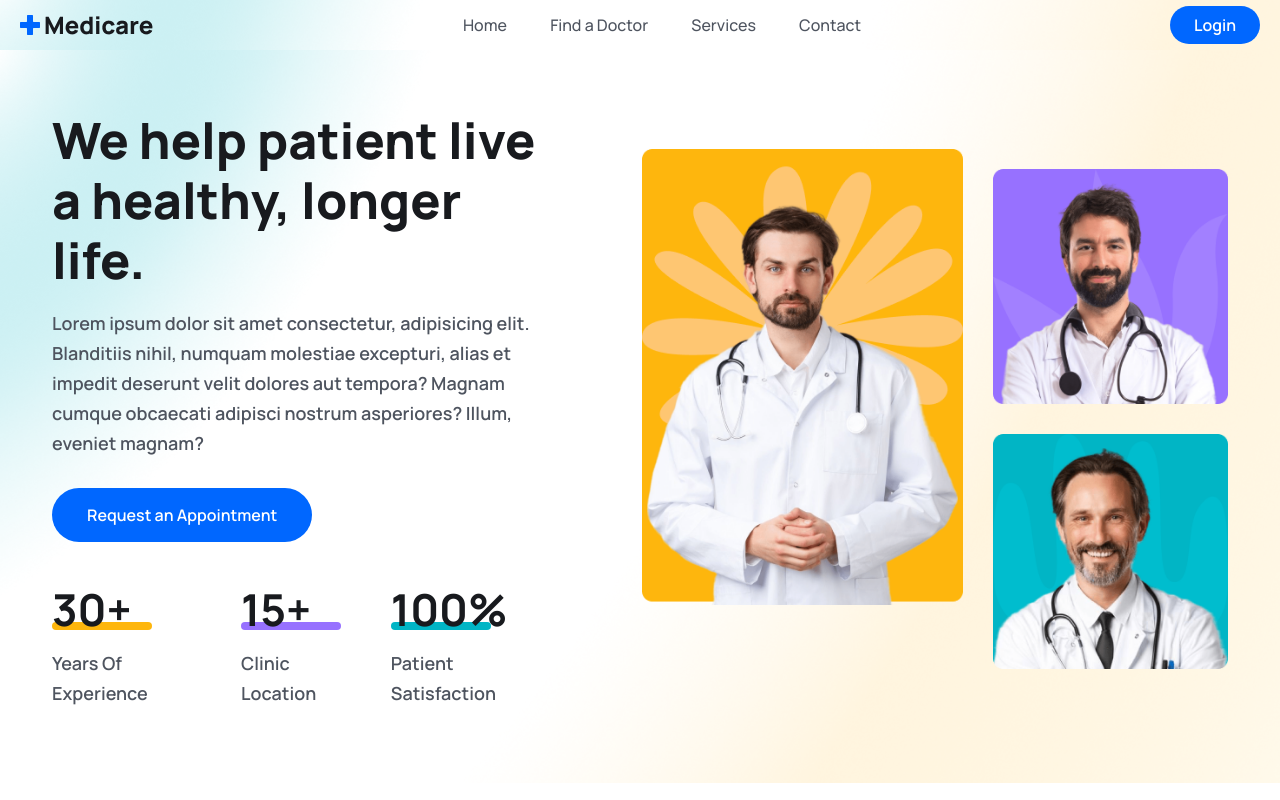
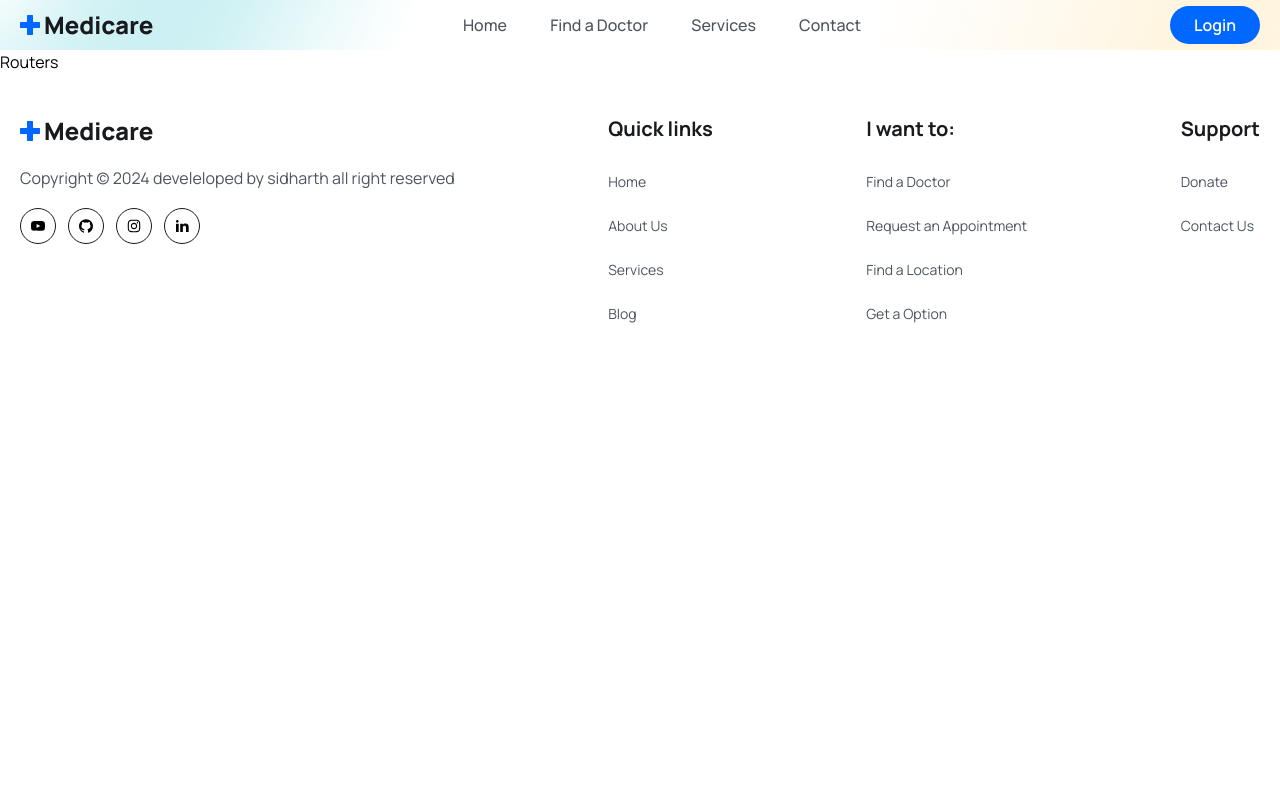
Before and after one commit to sidharthproject/Hospital-management, a React (Vite) app in the folder frontend/: page / in a window 1280 px wide. Shown: the top 800 px of the page. Built offline with nearby package versions, Linux system fonts and the light colour scheme.

Commit message:
fifty nine

```diff
--- a/frontend/src/App.jsx
+++ b/frontend/src/App.jsx
@@ -1,20 +1,17 @@
 import React from 'react';
-import { Outlet } from 'react-router-dom';
+
 import './App.css';
-import Header from './Components/Header/Header';
-import Footer from './Components/Footer/Footer';
+
 import { Toaster } from 'react-hot-toast';
-
+import Layout from './Components/layout/Layout';
 function App() {
   return (
     <>
-      <Header />
-      <Outlet />
-      <Footer />
+   <Layout/>
       <div>
         <Toaster position="top-right" />
       </div>
-    </>
+ </>
   );
 }
 
--- /dev/null
+++ b/frontend/src/Components/layout/Layout.jsx
@@ -0,0 +1,17 @@
+import React from 'react'
+import Header from '../Header/Header'
+import Footer from '../Footer/Footer'
+import Routers from '../../routes/Routers'
+function Layout() {
+  return (
+    <>
+     <Header/>
+     <main>
+        <Routers/>
+     </main>
+     <Footer/>
+    </>
+  )
+}
+
+export default Layout
--- a/frontend/src/main.jsx
+++ b/frontend/src/main.jsx
@@ -3,52 +3,18 @@ import ReactDOM from 'react-dom/client';
 import { BrowserRouter, Routes, Route } from 'react-router-dom';
 import { Provider } from 'react-redux';
 import App from './App';
-import Home from './Pages/Home';
-import Services from './Pages/Services';
-import Login from './Pages/Login';
-import Signup from './Pages/Signup';
-import Contact from './Pages/Contact';
-import Doctors from './Pages/Doctors/Doctors';
-import DoctorDetails from './Pages/Doctors/DoctorDetails';
-import MyAccount from './Dashboard/userAccount/MyAccount';
-import Dashboard from './Dashboard/doctorAccount/Dashboard';
+
 import ProtectedRoute from './Components/routes/ProtectedRoute';
 import { store } from './store/store';
 import './index.css';
 
-const root = ReactDOM.createRoot(document.getElementById('root'));
+ReactDOM.createRoot(document.getElementById('root')).render(
 
-root.render(
+
   <React.StrictMode>
     <Provider store={store}>
       <BrowserRouter>
-        <Routes>
-          <Route path="/" element={<App />}>
-            <Route index element={<Home />} />
-            <Route path="login" element={<Login />} />
-            <Route path="signup" element={<Signup />} />
-            <Route path="contact" element={<Contact />} />
-            <Route path="services" element={<Services />} />
-            <Route path="doctors" element={<Doctors />} />
-            <Route path="doctors/:id" element={<DoctorDetails />} />
-            <Route
-              path="users/profile/me"
-              element={
-                <ProtectedRoute allowedRoles={['patient']}>
-                  <MyAccount />
-                </ProtectedRoute>
-              }
-            />
-            <Route
-              path="doctors/profile/me"
-              element={
-                <ProtectedRoute allowedRoles={['doctor']}>
-                  <Dashboard />
-                </ProtectedRoute>
-              }
-            />
-          </Route>
-        </Routes>
+        <App/>
       </BrowserRouter>
     </Provider>
   </React.StrictMode>
--- /dev/null
+++ b/frontend/src/routes/Routers.jsx
@@ -0,0 +1,9 @@
+import React from 'react'
+
+function Routers() {
+  return (
+    <div>Routers</div>
+  )
+}
+
+export default Routers
```
